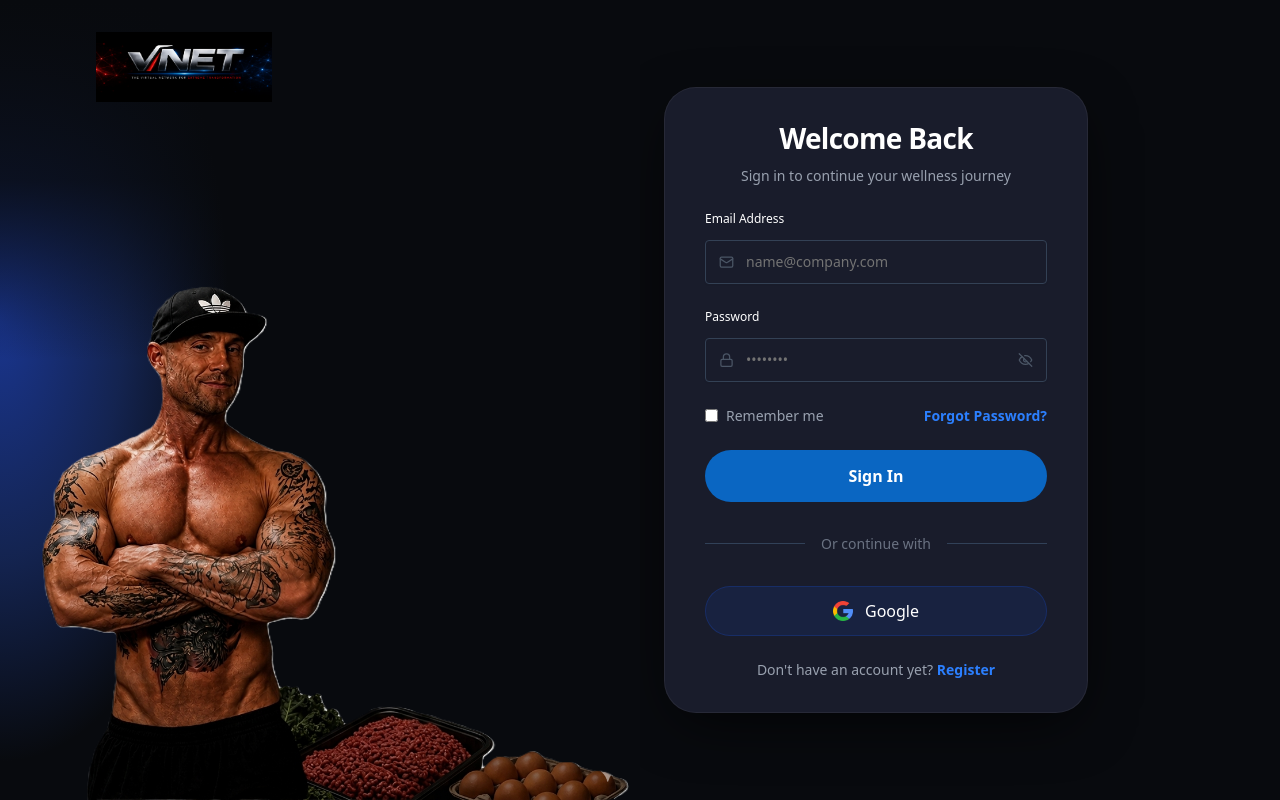
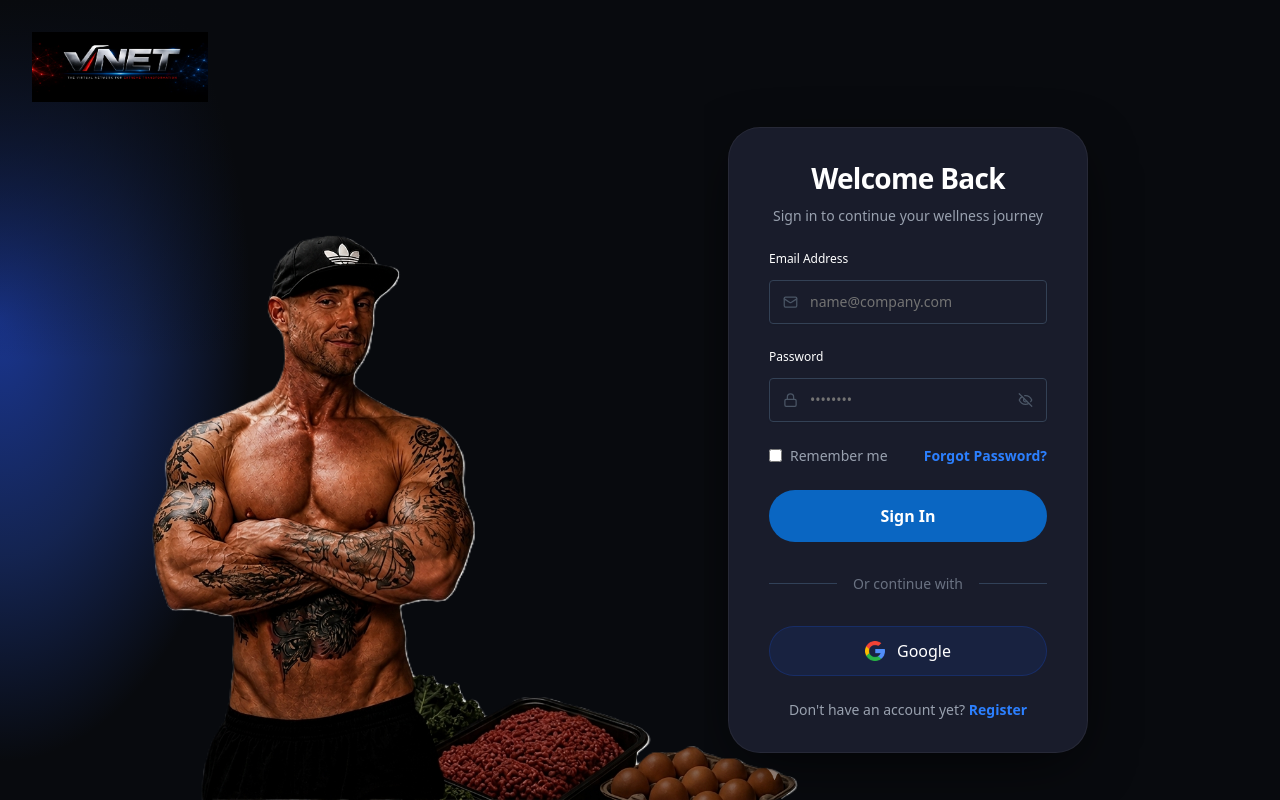
Before and after one commit to J-sense/Venet, a React (Vite) app: page /auth/login in a window 1280 px wide. Built offline with nearby package versions, Linux system fonts and the light colour scheme; what agora-rtc-react would draw is missing.

Commit message:
fix authlayout responsive issues

```diff
--- a/src/components/auth/AuthLayout.tsx
+++ b/src/components/auth/AuthLayout.tsx
@@ -8,30 +8,31 @@ interface AuthLayoutProps {
 
 export const AuthLayout = ({ children, title, subtitle }: AuthLayoutProps) => {
   return (
-    <div className="min-h-screen w-full bg-[#080A0E] flex flex-col relative">
+    <div className=" w-full bg-[#080A0E] flex flex-col relative">
       {/* Absolute Logo */}
-      <div className="absolute top-6 left-8 md:top-8 md:left-16 lg:left-24 z-50">
+      <div className="absolute top-6 left-6 md:top-8 md:left-8 z-50">
         <img src="/VNetLogo.png" alt="VNet Logo" className="w-32 md:w-44" />
       </div>
 
       {/* ── Main Content ── */}
       <main className="flex w-full flex-1 overflow-hidden min-h-screen">
         {/* LEFT: Hero Panel - Desktop & Tablet */}
-        <div className="hidden md:block md:w-1/2 relative overflow-hidden bg-[#080A0E]">
+        <div className="hidden md:block md:w-2/5 lg:w-[55%] relative overflow-visible bg-[#080A0E]">
           <div className="absolute inset-0 z-0 bg-[radial-gradient(ellipse_55%_85%_at_0%_40%,#1E40AFCC_0%,#1E3A8A88_35%,transparent_65%)]" />
           {/* Extended gradient to the bottom side */}
-          <div className="absolute inset-0 z-10 bg-gradient-to-b from-[#080A0E] via-[#080A0E]/80 to-transparent h-[45%]" />
+          <div className="absolute inset-0 -ml-3xl z-10 bg-gradient-to-b from-[#080A0E] via-[#080A0E]/50 to-transparent h-[45%]" />
 
-          <div
-            className="absolute inset-0 z-10 bg-no-repeat bg-[right_-35%_bottom] bg-[length:100%_auto]"
-            style={{
-              backgroundImage: `url('/authImg.png')`,
-            }}
+          {/* Absolutely positioned image for precise bottom alignment and scaling */}
+          <img
+            src="/authImg.png"
+            alt=""
+            aria-hidden="true"
+            className="absolute bottom-0 -right-[5%] md:-right-[10%] lg:-right-[15%] z-20 w-auto object-contain object-right-bottom h-[110%] md:h-[180%] lg:h-[190%] xl:h-[210%] pointer-events-none"
           />
         </div>
 
         {/* RIGHT: Form Panel */}
-        <div className="flex-1 flex items-center justify-center md:justify-end md:pr-8 lg:pr-[10%] xl:pr-[15%] w-full md:w-1/2 z-30 px-4 py-4 sm:px-6 md:py-6 overflow-y-auto relative">
+        <div className="flex-1 flex items-center justify-center md:justify-end md:pr-8 lg:pr-[10%] xl:pr-[15%] w-full md:w-3/5 lg:w-[55%] z-30 px-4 py-4 sm:px-6 md:py-6 overflow-y-auto relative mt-20">
           {/* Mobile Full Background (Only visible on small screens) */}
           <div className="md:hidden absolute inset-0 z-0">
             <div
@@ -45,8 +46,8 @@ export const AuthLayout = ({ children, title, subtitle }: AuthLayoutProps) => {
           </div>
 
           {/* Form Container */}
-          <div className="w-full max-w-[480px] md:max-w-[440px] lg:max-w-[500px] relative z-10">
-            <div className="rounded-3xl sm:rounded-[2rem] bg-[#191C2B] backdrop-blur-3xl border border-white/[0.06] p-6 sm:px-8 sm:py-6 lg:px-10 lg:py-8 shadow-[0_16px_60px_-15px_rgba(0,0,0,0.8)]">
+          <div className="w-full max-w-[480px] md:max-w-[460px] lg:max-w-[500px] xl:max-w-[540px] relative z-10">
+            <div className="relative rounded-3xl sm:rounded-[2rem] bg-[#191C2B] backdrop-blur-3xl border border-white/[0.06] p-6 sm:px-8 sm:py-6 lg:px-10 lg:py-8 shadow-[0_16px_60px_-15px_rgba(0,0,0,0.8)]">
               <div className="text-center mb-4 lg:mb-6">
                 <h1 className="text-2xl sm:text-[28px] font-bold text-white tracking-tight mb-1 lg:mb-2">
                   {title}
--- a/src/components/auth/ExpertsAuthLayout.tsx
+++ b/src/components/auth/ExpertsAuthLayout.tsx
@@ -14,7 +14,7 @@ export const ExpertsAuthLayout = ({
   bgImage,
 }: AuthLayoutProps) => {
   return (
-    <div className="min-h-screen w-full bg-[#080A0E] flex flex-col relative">
+    <div className="w-full bg-[#080A0E] flex flex-col relative ">
       {/* Absolute Logo */}
       <div className="absolute top-6 left-8 md:top-8 md:left-16 lg:left-24 z-50">
         <img src="/VNetLogo.png" alt="VNet Logo" className="w-32 md:w-44" />
@@ -23,21 +23,22 @@ export const ExpertsAuthLayout = ({
       {/* ── Main Content ── */}
       <main className="flex w-full flex-1 overflow-hidden min-h-screen">
         {/* LEFT: Hero Panel - Desktop & Tablet */}
-        <div className="hidden md:block md:w-1/2 relative overflow-hidden bg-[#080A0E]">
+        <div className="hidden md:block md:w-[40%] lg:w-[55%] relative overflow-visible bg-[#080A0E]">
           <div className="absolute inset-0 z-0 bg-[radial-gradient(ellipse_55%_85%_at_0%_40%,#1E40AFCC_0%,#1E3A8A88_35%,transparent_65%)]" />
           {/* Extended gradient to the bottom side */}
-          <div className="absolute inset-0 z-10 bg-gradient-to-b from-[#080A0E] via-[#080A0E]/80 to-transparent h-[45%]" />
+          <div className="absolute inset-0 -ml-3xl z-10 bg-gradient-to-b from-[#080A0E] via-[#080A0E]/50 to-transparent h-[45%]" />
 
-          <div
-            className="absolute inset-0 z-10 bg-no-repeat bg-[right_-35%_bottom] bg-[length:100%_auto]"
-            style={{
-              backgroundImage: `url('/authImg.png')`,
-            }}
+          {/* Absolutely positioned image for precise bottom alignment and scaling */}
+          <img
+            src="/authImg.png"
+            alt=""
+            aria-hidden="true"
+            className="absolute  bottom-0 -right-[5%] md:-right-[10%] lg:-right-[15%] z-20 w-auto object-contain object-right-bottom h-[110%] md:h-[180%] lg:h-[190%] xl:h-[210%] pointer-events-none"
           />
         </div>
 
         {/* RIGHT: Form Panel */}
-        <div className="flex-1 flex items-center justify-center md:justify-end md:pr-8 lg:pr-[10%] xl:pr-[15%] w-full md:w-1/2 z-30 px-4 py-4 sm:px-6 md:py-6 overflow-y-auto relative">
+        <div className="flex-1 flex items-center justify-center md:justify-end md:pr-8 lg:pr-[10%] xl:pr-[15%] w-full md:w-3/5 lg:w-[65%] z-30 px-4 py-4 sm:px-6 md:py-6 overflow-y-auto relative mt-20">
           {/* Mobile Full Background (Only visible on small screens) */}
           <div className="md:hidden absolute inset-0 z-0">
             <div
@@ -51,7 +52,7 @@ export const ExpertsAuthLayout = ({
           </div>
 
           {/* Form Container */}
-          <div className="w-full max-w-[480px] md:max-w-[440px] lg:max-w-[500px] relative z-10">
+          <div className="w-full max-w-[480px] md:max-w-[560px] lg:max-w-[640px] xl:max-w-[700px] relative z-10">
             <div className="relative rounded-3xl sm:rounded-[2rem] overflow-hidden border border-white/[0.06] shadow-[0_16px_60px_-15px_rgba(0,0,0,0.8)] backdrop-blur-3xl">
               {bgImage && (
                 <>
--- a/src/pages/authPages/ExpertsRegister.tsx
+++ b/src/pages/authPages/ExpertsRegister.tsx
@@ -93,6 +93,8 @@ export default function ExpertsRegister() {
               </div>
 
               {/* Email */}
+              <div className="flex md:block">
+
                 <FormInput
                   label="Email Address"
                   name="email"
@@ -107,6 +109,7 @@ export default function ExpertsRegister() {
                   placeholder="Select specialty..."
                   options={specialties}
                 />
+              </div>
 
               {/* Experience + Rate */}
               <div className="grid grid-cols-2 gap-3">
```
Lines whose indentation alone changed are shown as unchanged.
